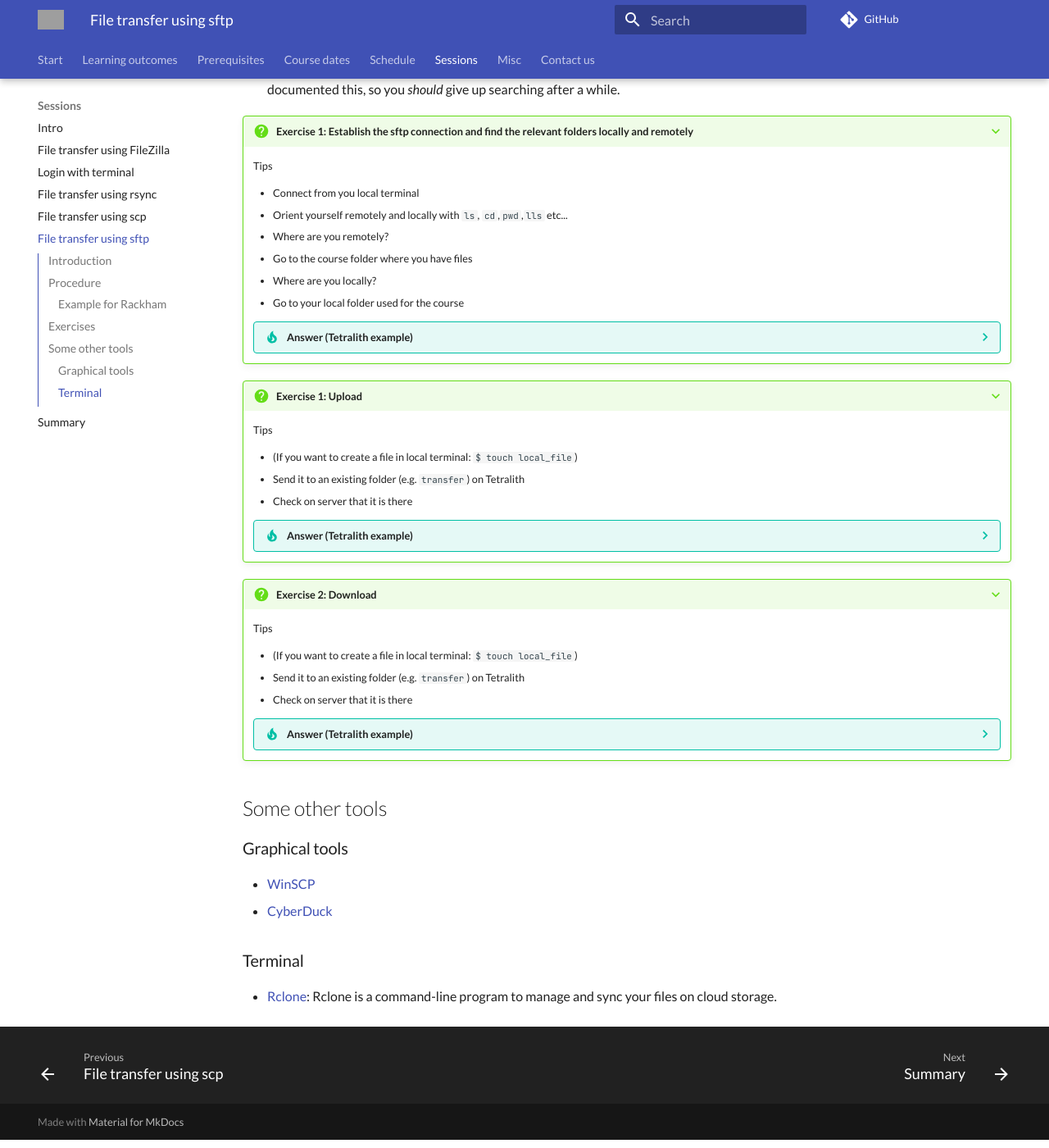
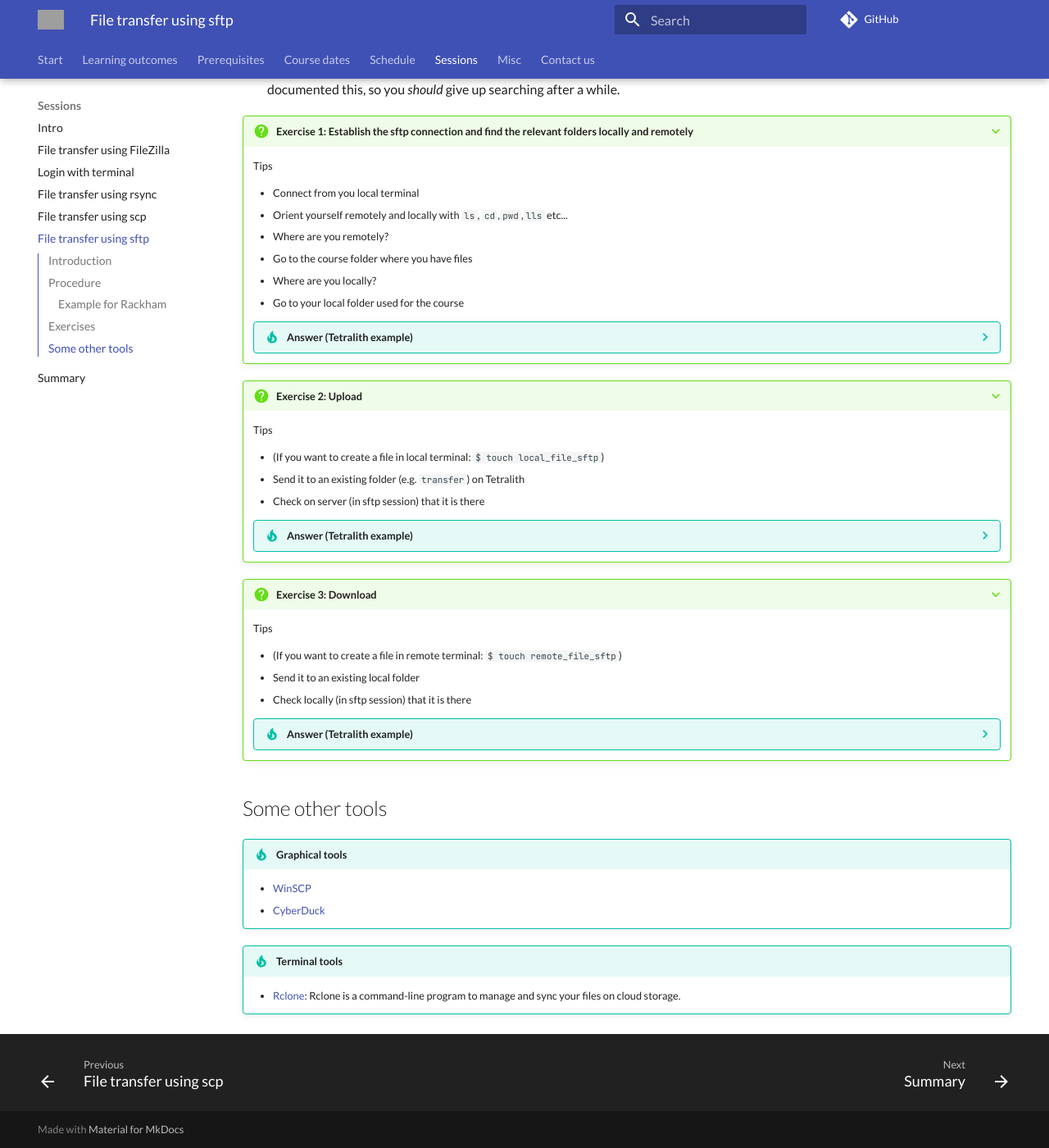
Before and after one commit to UPPMAX/naiss_file_transfer_course, an MkDocs documentation site: the page built from docs/sessions/sftp/README.md, in a window 1280 px wide and 1400 px high, scrolled down 2517 px. Shown: the whole window at 82% size. Built offline with MkDocs 1.6.1 and Material for MkDocs 9.7.7, drawn with Linux system fonts in a browser that asks for light colours; comment, search, counter and statistics services are not loaded; grey boxes are pictures that could not be loaded.

Commit message:
README.md sftp text ex2-3

```diff
--- a/docs/sessions/sftp/README.md
+++ b/docs/sessions/sftp/README.md
@@ -174,54 +174,58 @@ Use the documentation of your HPC cluster.
 
         - Video for Tetralith
 
-???+ question "Exercise 1: Upload"
+???+ question "Exercise 2: Upload"
 
     Tips
 
-    - (If you want to create a file in local terminal: ``$ touch local_file``)
+    - (If you want to create a file in local terminal: ``$ touch local_file_sftp``)
     - Send it to an existing folder (e.g. ``transfer``) on Tetralith
-    - Check on server that it is there
+    - Check on server (in sftp session) that it is there
 
     ???- tip "Answer (Tetralith example)"
 
         Locally
 
-        - (If you want to create a file in local terminal: ``$ touch local_file``)
-        - Send it to an existing folder (e.g. ``transfer``) on Tetralith: ``$ scp local_file [username]@tetralith.nsc.liu.se:~/transfer/``
+        - (If you want to create a file in local terminal: ``$ touch local_file_sftp``)
+        - use the put command: ``> put local_file_sftp``
 
-        Check on server that it is there
+        Check on server (in sftp session) that it is there
 
-        - ``$ ls ~/transfer``
+        - ``> ls ~/transfer``
 
         - Video for Tetralith
 
-???+ question "Exercise 2: Download"
+???+ question "Exercise 3: Download"
 
     Tips
 
-    - (If you want to create a file in local terminal: ``$ touch local_file``)
-    - Send it to an existing folder (e.g. ``transfer``) on Tetralith
-    - Check on server that it is there
+    - (If you want to create a file in remote terminal: ``$ touch remote_file_sftp``)
+    - Send it to an existing local folder
+    - Check locally (in sftp session) that it is there
 
     ???- tip "Answer (Tetralith example)"
 
-        Locally
+        On Server
 
-        - (If you want to create a file in local terminal: ``$ touch local_file``)
-        - Send it to an existing folder (e.g. ``transfer``) on Tetralith: ``$ scp local_file [username]@tetralith.nsc.liu.se:~/transfer/``
+        - (If you want to create a file first: ``$ touch remote_file-sftp``)
+        - use the get command: ``> get remote_file_sftp``
 
-        Check on server that it is there
+        Check locally (in sftp session) that it is there
 
-        - ``$ ls ~/transfer``
+        - ``> lls ~/transfer``
+
+        - (or in the File explorer)
+
 
         - Video for Tetralith
+
 ## Some other tools
 
-### Graphical tools
+!!!- tip "Graphical tools"
 
-- [WinSCP](https://winscp.net/eng/index.php)
-- [CyberDuck](https://cyberduck.io/)
+    - [WinSCP](https://winscp.net/eng/index.php)
+    - [CyberDuck](https://cyberduck.io/)
 
-### Terminal
+!!!- tip "Terminal tools"
 
-- [Rclone](https://rclone.org/): Rclone is a command-line program to manage and sync your files on cloud storage.
+    - [Rclone](https://rclone.org/): Rclone is a command-line program to manage and sync your files on cloud storage.
```
